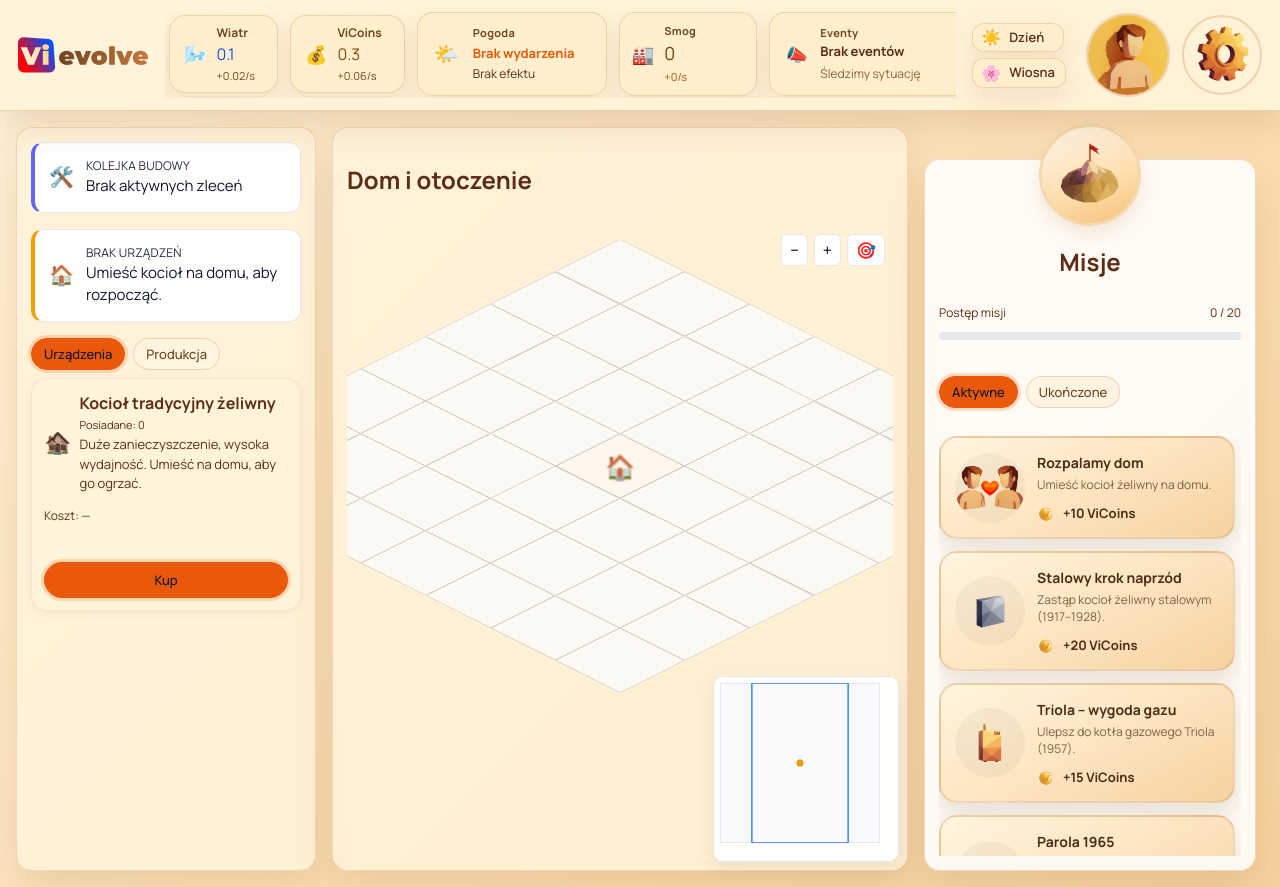
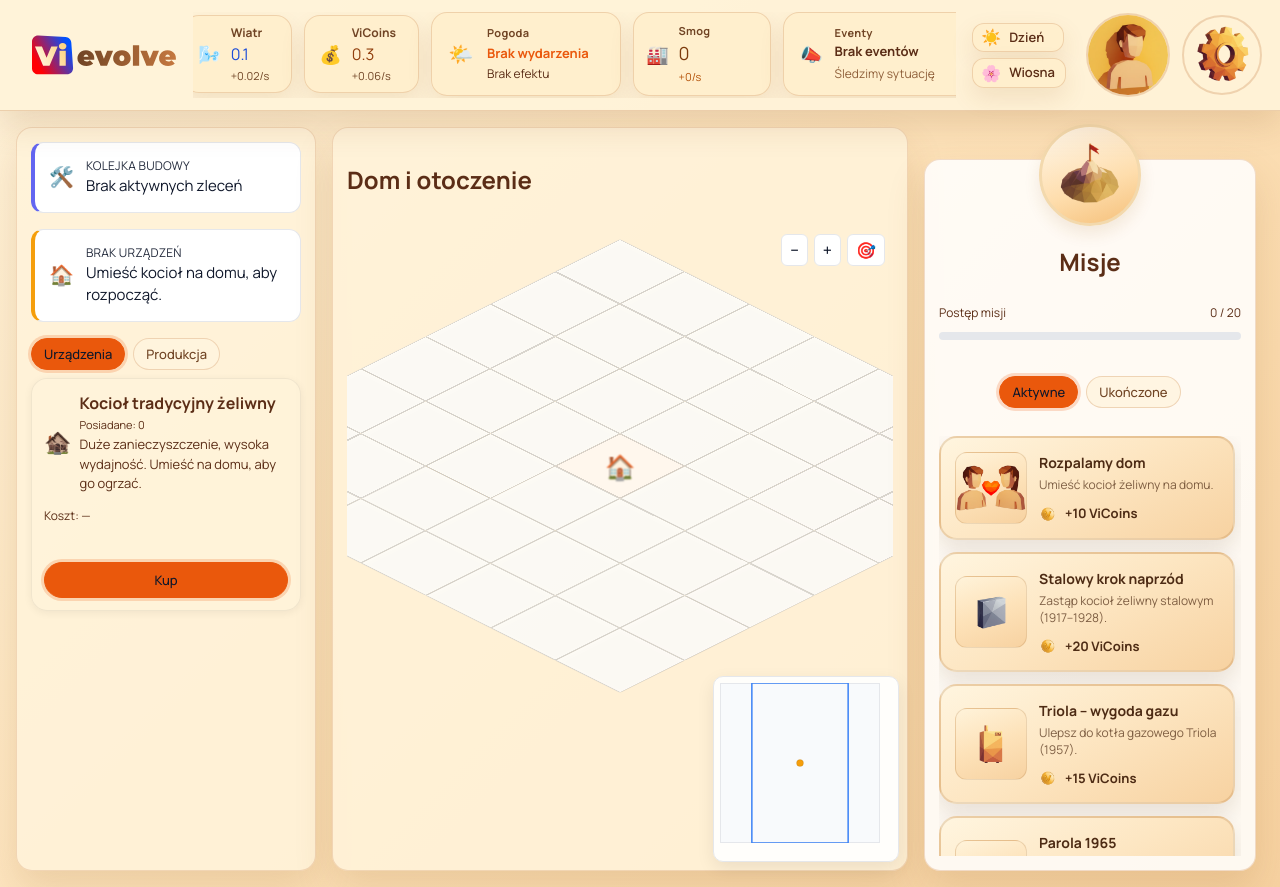
Before and after one commit to reprezentant/viessmann-game, a React (Vite) app: page / in a window 1280 px wide. Built offline with nearby package versions, Linux system fonts and the light colour scheme.

Commit message:
chore(ui): mission thumbnails match main badge (no shadow)

```diff
--- a/src/ViessmannGame.tsx
+++ b/src/ViessmannGame.tsx
@@ -1814,7 +1814,7 @@ export default function ViessmannGame() {
     gap: 16,
     borderBottom: `1px solid ${theme.headerBorder}`,
     background: theme.headerBg,
-    padding: "12px 18px",
+    padding: "12px 18px 12px 32px",
     boxShadow: theme.headerShadow,
     zIndex: 200
   };
@@ -2036,7 +2036,7 @@ export default function ViessmannGame() {
       {/* top bar */}
       <header style={headerStyle}>
         <div style={{ display: "flex", alignItems: "center", gap: 8 }}>
-          <img src={logo} alt="Viessmann logo" style={{ height: 36, width: 'auto', display: 'block' }} />
+          <img src={logo} alt="Viessmann logo" style={{ height: 40, width: 'auto', display: 'block' }} />
         </div>
 
   <div style={{ display: "flex", alignItems: "center", gap: 12, flex: 1, minWidth: 0, overflowX: 'auto', overflowY: 'visible', paddingBottom: 2, justifyContent: 'center' }}>
@@ -3151,7 +3151,7 @@ export default function ViessmannGame() {
               </div>
             </div>
           )}
-          <div style={{ display: "flex", gap: 8, marginBottom: 12 }}>
+          <div style={{ display: "flex", gap: 8, marginBottom: 12, justifyContent: 'center', width: '100%' }}>
             <button
               className={`font-semibold font-sans ${missionsTab === "active" ? "bg-neutral-900 text-white" : "bg-neutral-200 text-neutral-900"} rounded-full text-sm px-3 py-1`}
               style={btn(missionsTab === "active")}
--- a/src/components/MissionCard.tsx
+++ b/src/components/MissionCard.tsx
@@ -64,17 +64,29 @@ const MissionCard: React.FC<Props> = ({ title, description, reward, imgSrc, comp
   (descStyle as unknown as Record<string, string|number>)['WebkitLineClamp'] = 2;
   (descStyle as unknown as Record<string, string|number>)['WebkitBoxOrient'] = 'vertical';
 
-  const imgWrapperStyle: React.CSSProperties = {
+  const imgWrapperStyleBase: React.CSSProperties = {
     width: 70,
     height: 70,
-    borderRadius: '50%',
+    borderRadius: 12,
     overflow: 'hidden',
     flex: '0 0 70px',
     display: 'flex',
     alignItems: 'center',
     justifyContent: 'center',
-    background: 'rgba(0,0,0,0.04)'
   };
+
+  const imgWrapperStyle: React.CSSProperties = isDay ? {
+    ...imgWrapperStyleBase,
+    background: 'linear-gradient(160deg,#fff3da,#fde2b9,#f7d2a1)',
+    border: '1px solid rgba(149,92,32,0.18)'
+  } : {
+    ...imgWrapperStyleBase,
+    background: 'linear-gradient(160deg,#2f2a3d,#262135,#1d192a)',
+    border: '1px solid rgba(122,110,191,0.18)'
+  };
+  if (completed) {
+    (imgWrapperStyle as unknown as Record<string, string>)['border'] = '2px solid #7BB894';
+  }
 
   return (
     <div style={containerStyle}>
```
